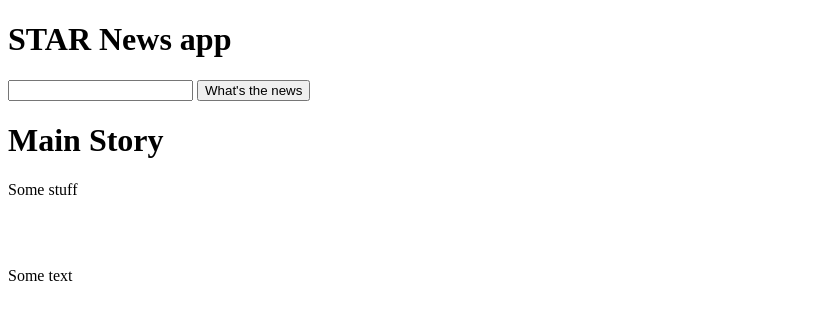
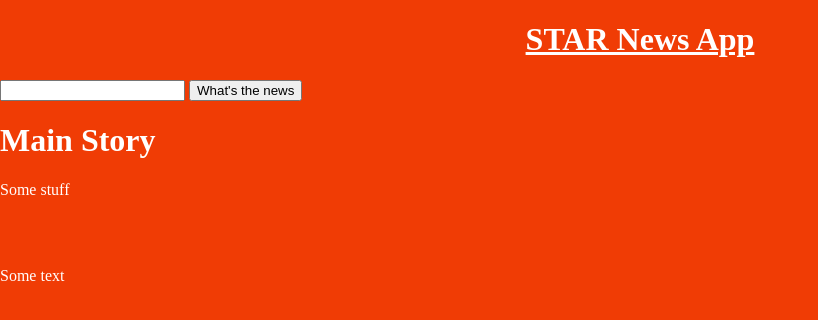
Before and after one commit to stefangouldson/colab-newsapp, a plain HTML site: page public/index.html in a window 1280 px wide. Shown: the whole page, without its empty margins (0-818 px from the left). Drawn offline with Linux system fonts and the light colour scheme.

Commit message:
background added

```diff
--- a/public/index.html
+++ b/public/index.html
@@ -9,7 +9,7 @@
 </head>
 <body>
 
-<h1>STAR News app</h1>
+<h1 id="title">STAR News App</h1>
 <div id="inputs">
 <input type="text">
 <button>What's the news</button>
--- a/public/main.css
+++ b/public/main.css
@@ -0,0 +1,11 @@
+body{
+    margin: 0;
+    padding: 0;
+    background-color: rgb(240,60,5);
+    color: white;
+}
+
+#title{
+    text-align: center;
+    text-decoration: underline;
+}
```
